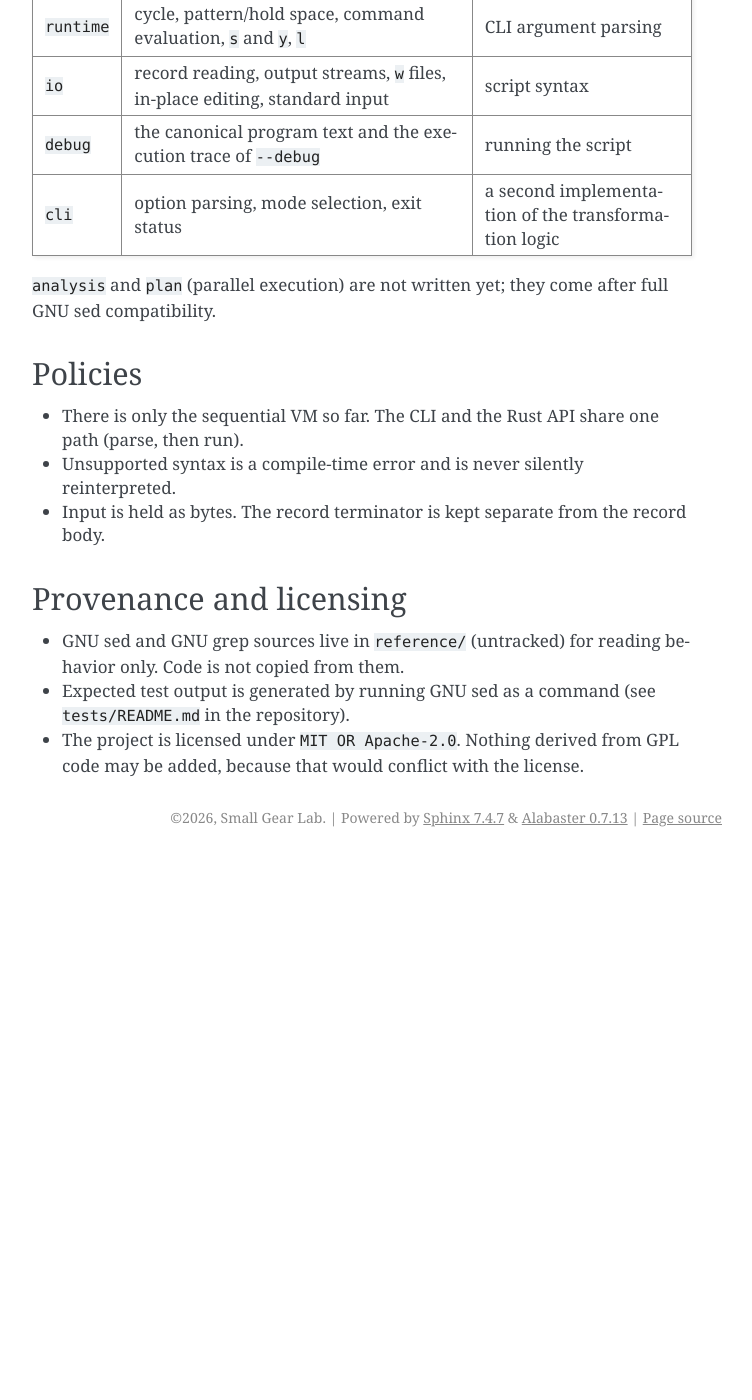
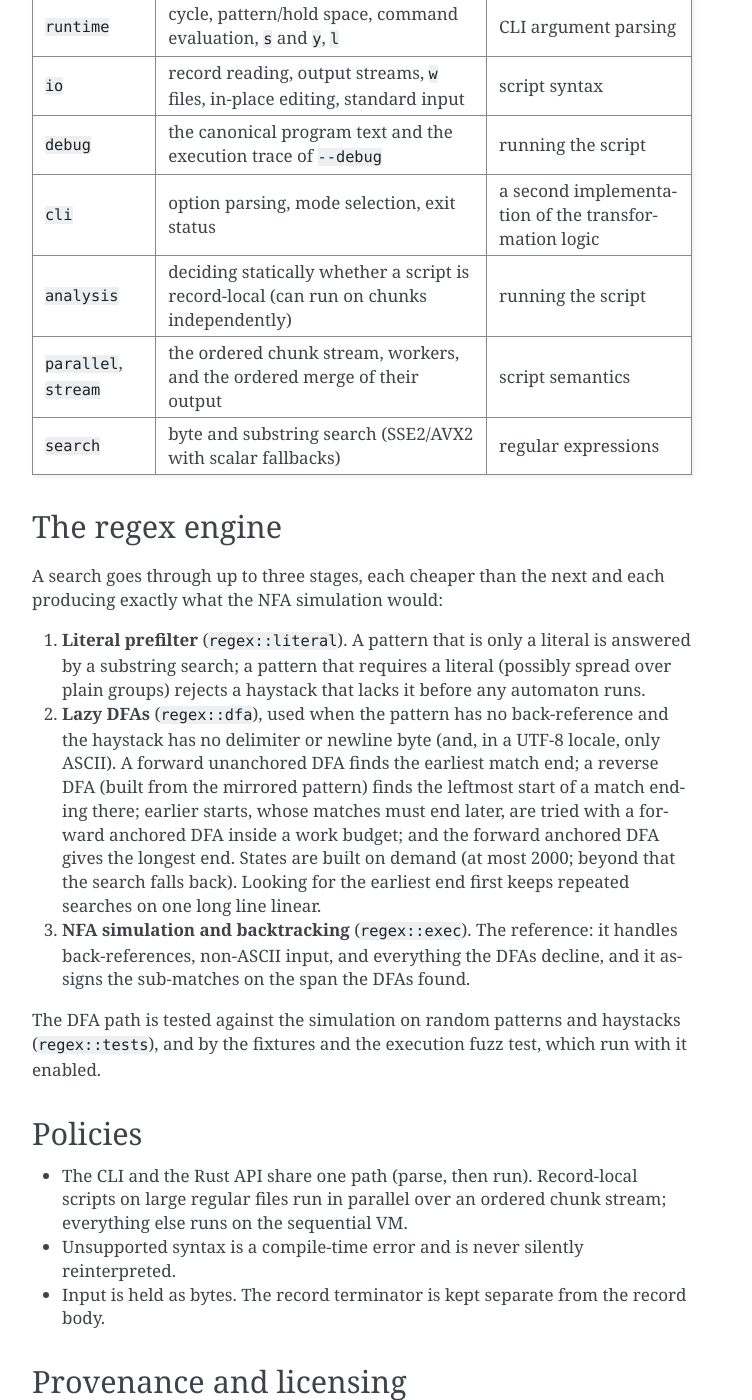
Before and after one commit to small-gear-lab/ripgsed, a Sphinx documentation site: the page built from docs/ARCHITECTURE.md, in a window 1280 px wide and 1400 px high, scrolled down 457 px. Shown: the whole window, without its empty margins (388-1140 px from the left). Built offline with Sphinx 7.4.7, drawn with Linux system fonts in a browser that asks for light colours; before the commit the page ends 1314 px from its top, so only the background shows below that.

Commit message:
Describe the regex stages and parallel modules in the architecture notes

```diff
--- a/docs/ARCHITECTURE.md
+++ b/docs/ARCHITECTURE.md
@@ -14,12 +14,23 @@ One crate (lib + bin). No workspace split until dependency boundaries settle.
 | `io` | record reading, output streams, `w` files, in-place editing, standard input | script syntax |
 | `debug` | the canonical program text and the execution trace of `--debug` | running the script |
 | `cli` | option parsing, mode selection, exit status | a second implementation of the transformation logic |
+| `analysis` | deciding statically whether a script is record-local (can run on chunks independently) | running the script |
+| `parallel`, `stream` | the ordered chunk stream, workers, and the ordered merge of their output | script semantics |
+| `search` | byte and substring search (SSE2/AVX2 with scalar fallbacks) | regular expressions |
 
-`analysis` and `plan` (parallel execution) are not written yet; they come after full GNU sed compatibility.
+## The regex engine
+
+A search goes through up to three stages, each cheaper than the next and each producing exactly what the NFA simulation would:
+
+1. **Literal prefilter** (`regex::literal`). A pattern that is only a literal is answered by a substring search; a pattern that requires a literal (possibly spread over plain groups) rejects a haystack that lacks it before any automaton runs.
+2. **Lazy DFAs** (`regex::dfa`), used when the pattern has no back-reference and the haystack has no delimiter or newline byte (and, in a UTF-8 locale, only ASCII). A forward unanchored DFA finds the earliest match end; a reverse DFA (built from the mirrored pattern) finds the leftmost start of a match ending there; earlier starts, whose matches must end later, are tried with a forward anchored DFA inside a work budget; and the forward anchored DFA gives the longest end. States are built on demand (at most 2000; beyond that the search falls back). Looking for the earliest end first keeps repeated searches on one long line linear.
+3. **NFA simulation and backtracking** (`regex::exec`). The reference: it handles back-references, non-ASCII input, and everything the DFAs decline, and it assigns the sub-matches on the span the DFAs found.
+
+The DFA path is tested against the simulation on random patterns and haystacks (`regex::tests`), and by the fixtures and the execution fuzz test, which run with it enabled.
 
 ## Policies
 
-- There is only the sequential VM so far. The CLI and the Rust API share one path (parse, then run).
+- The CLI and the Rust API share one path (parse, then run). Record-local scripts on large regular files run in parallel over an ordered chunk stream; everything else runs on the sequential VM.
 - Unsupported syntax is a compile-time error and is never silently reinterpreted.
 - Input is held as bytes. The record terminator is kept separate from the record body.
 
```
Also changed, not shown: docs/ja/ARCHITECTURE.md (+21 -10 lines), 1 other file.
